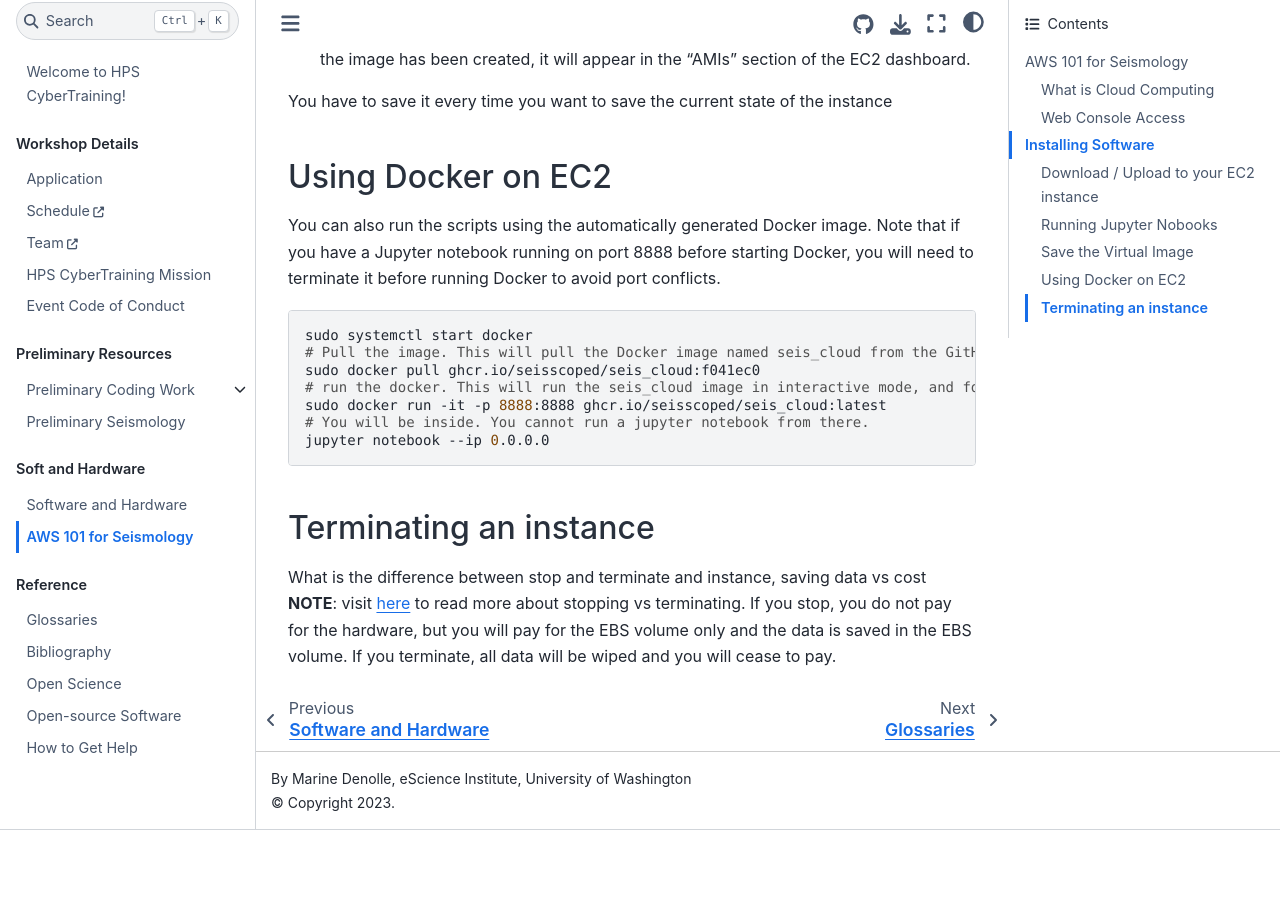
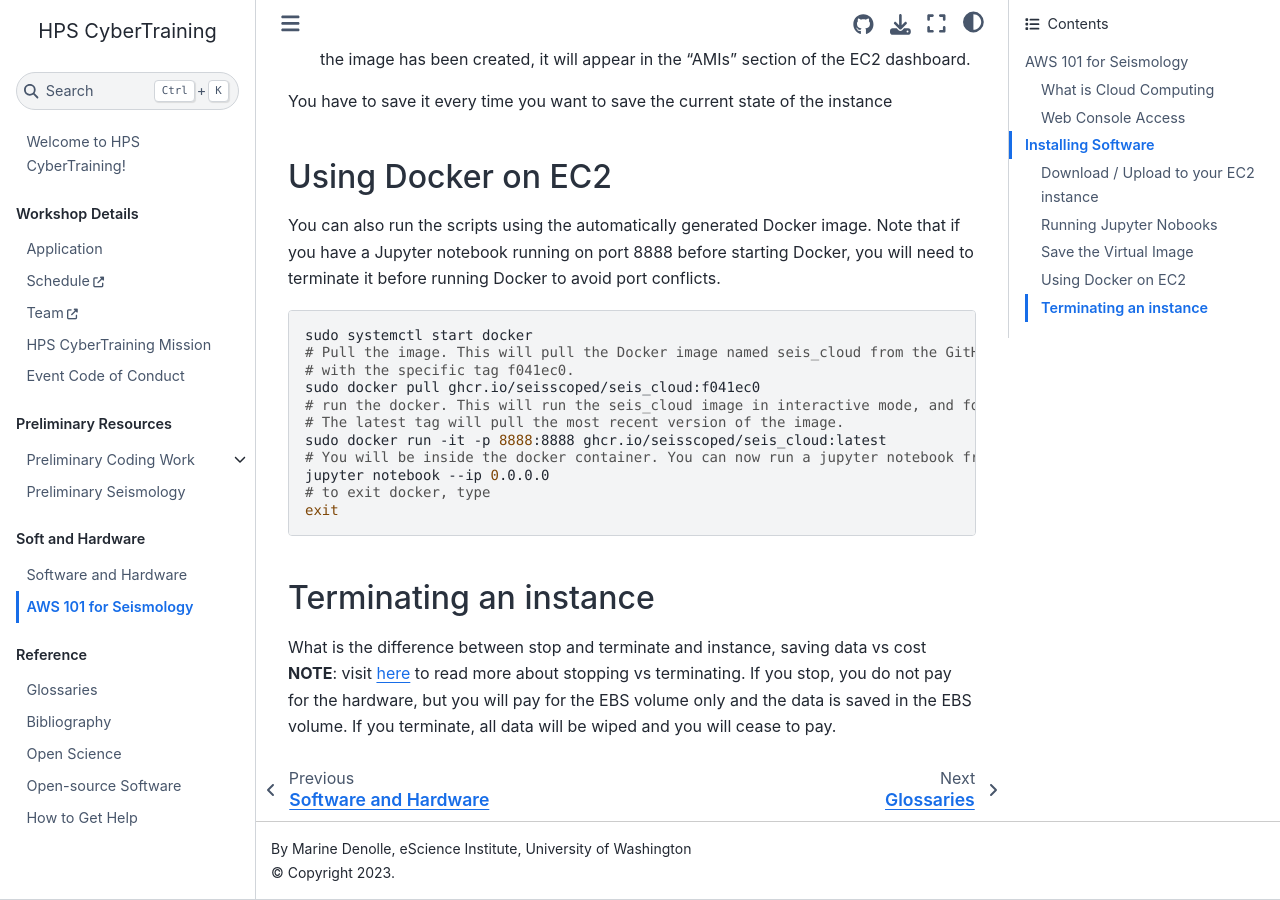
Before and after one commit to SeisSCOPED/HPS, a Jupyter Book: the page built from book/softhardware/AWS_101.md, in a window 1280 px wide and 900 px high, scrolled down 3844 px. Built offline with Jupyter Book 1.0.4 settings and Sphinx 7.4.7 and the Sphinx Book theme 1.1.4, drawn with Linux system fonts in a browser that asks for light colours; before the commit the page ends 4674 px from its top, so only the background shows below that.

Commit message:
added descriptions for using docker

````diff
--- a/book/softhardware/AWS_101.md
+++ b/book/softhardware/AWS_101.md
@@ -134,13 +134,19 @@ You have to save it every time you want to save the current state of the instanc
 You can also run the scripts using the automatically generated Docker image. Note that if you have a Jupyter notebook running on port 8888 before starting Docker, you will need to terminate it before running Docker to avoid port conflicts.
 ```bash
 sudo systemctl start docker
-# Pull the image. This will pull the Docker image named seis_cloud from the GitHub Container Registry, with the specific tag f041ec0.
+# Pull the image. This will pull the Docker image named seis_cloud from the GitHub Container Registry,
+# with the specific tag f041ec0.
 sudo docker pull ghcr.io/seisscoped/seis_cloud:f041ec0
-# run the docker. This will run the seis_cloud image in interactive mode, and forward port 8888 from the container to port 8888 on the EC2 instance. The latest tag will pull the most recent version of the image.
+# run the docker. This will run the seis_cloud image in interactive mode, and forward port 8888 from the container to port 8888 on the EC2 instance.
+# The latest tag will pull the most recent version of the image.
 sudo docker run -it -p 8888:8888 ghcr.io/seisscoped/seis_cloud:latest
-# You will be inside. You cannot run a jupyter notebook from there.
+# You will be inside the docker container. You can now run a jupyter notebook from there.
 jupyter notebook --ip 0.0.0.0
+# to exit docker, type
+exit
 ```
+
+
 
 
 ## Terminating an instance
````
